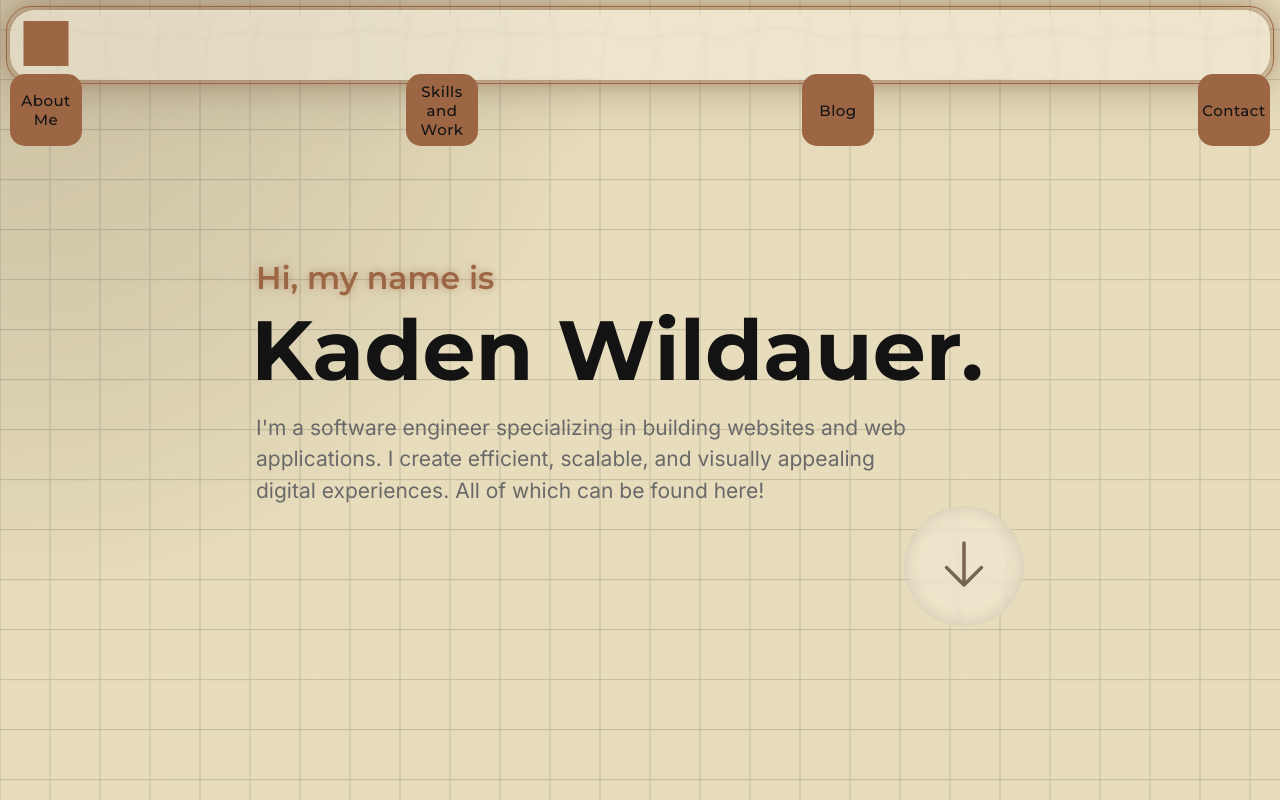
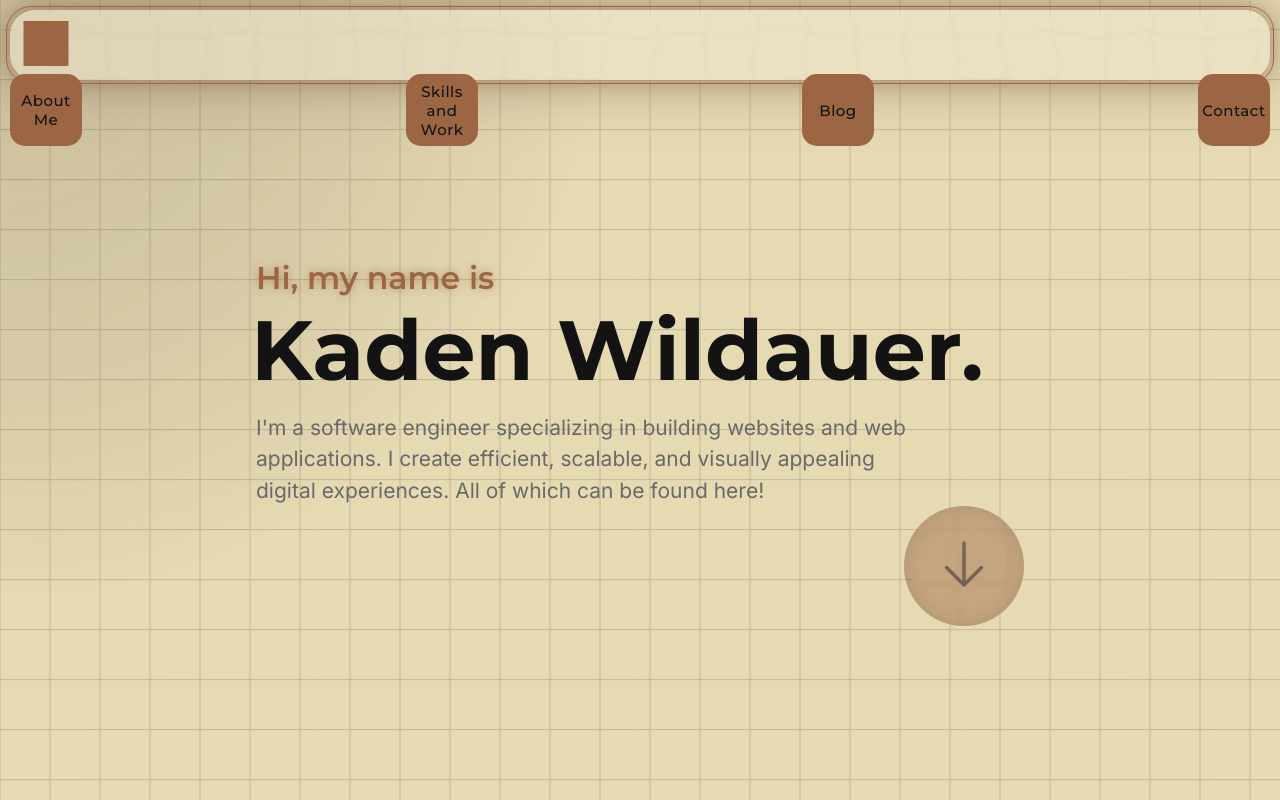
Before and after one commit to TheHeartstriker/Portfolio, a Next.js app in the folder Portfolio/: page / in a window 1280 px wide. Shown: the top 800 px of the page. Built offline with nearby package versions, Linux system fonts and the light colour scheme.

Commit message:
Very slight change to theme
I adjusted the color's slightly so everything is a bit more tan and a tad darker it's more cozy and there is less glare

```diff
--- a/Portfolio/src/components/forStyle/themeGen/themes.js
+++ b/Portfolio/src/components/forStyle/themeGen/themes.js
@@ -51,9 +51,9 @@ export const professionalTheme1 = {
   //The 10%
   "color-2": "#6E5B4B",
   // The 60%
-  "color-3": "#FBFAF4",
-  "color-4": "#F3EEDD",
-  "color-5": "#e7ddbc",
+  "color-3": "#f7f5e9",
+  "color-4": "#efe8d2",
+  "color-5": "#e6dab3",
 
   dark: false,
 };
--- a/Portfolio/src/views/about/about.css
+++ b/Portfolio/src/views/about/about.css
@@ -89,10 +89,12 @@
   margin: 0;
   margin-left: auto;
   padding: var(--space-2);
-  background-color: var(--opacity-color-4-5);
+  background-color: var(--opacity-color-1-5);
   font-family: var(--font-display);
   color: var(--color-2);
-  transition: 0.5s filter ease-in-out, 0.5s font-size ease-in-out;
+  transition:
+    0.5s filter ease-in-out,
+    0.5s font-size ease-in-out;
   cursor: pointer;
   animation: fadeUpEnter0-30 1.3s forwards cubic-bezier(0.55, 0.085, 0.68, 0.53);
 
```
